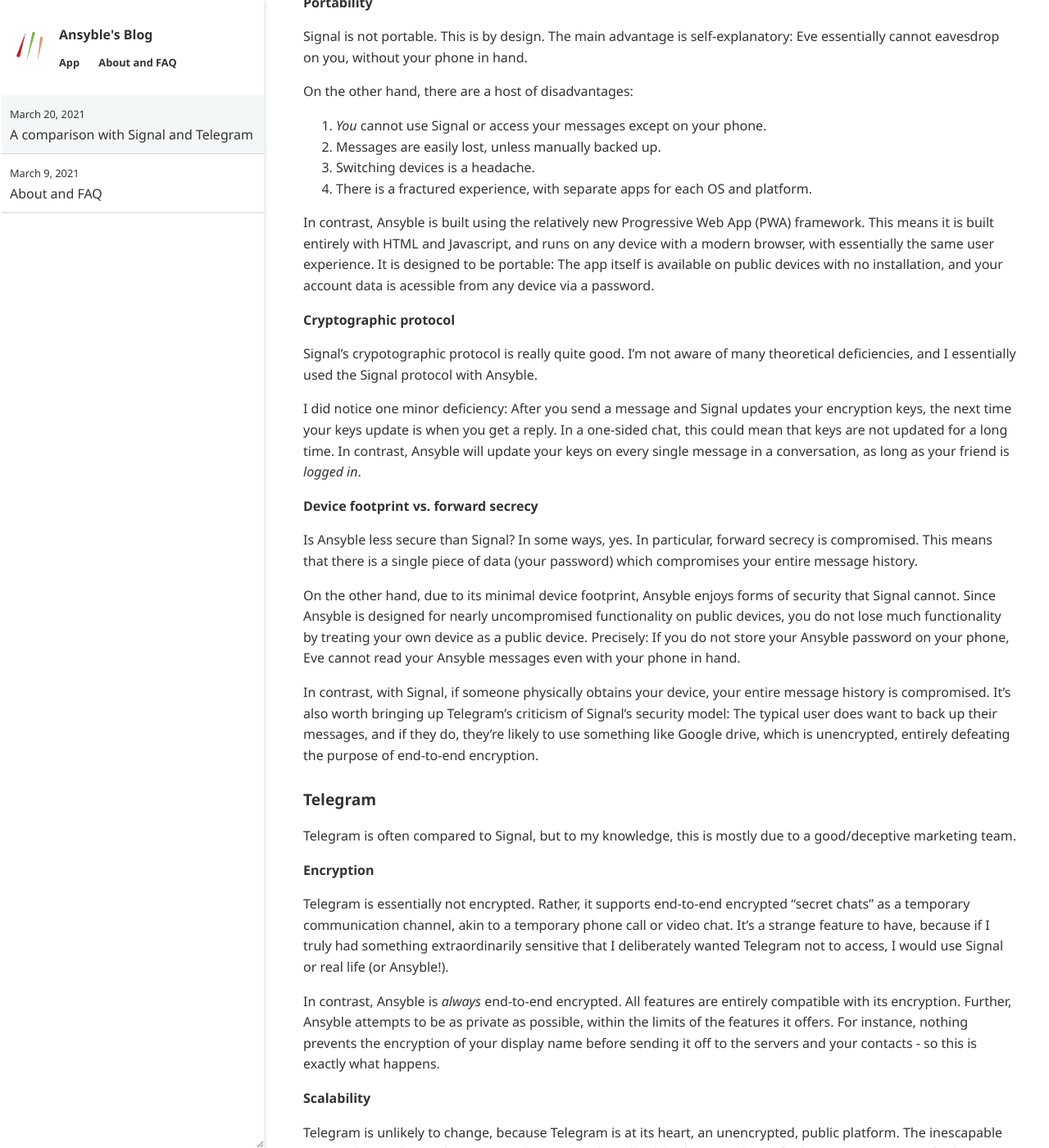
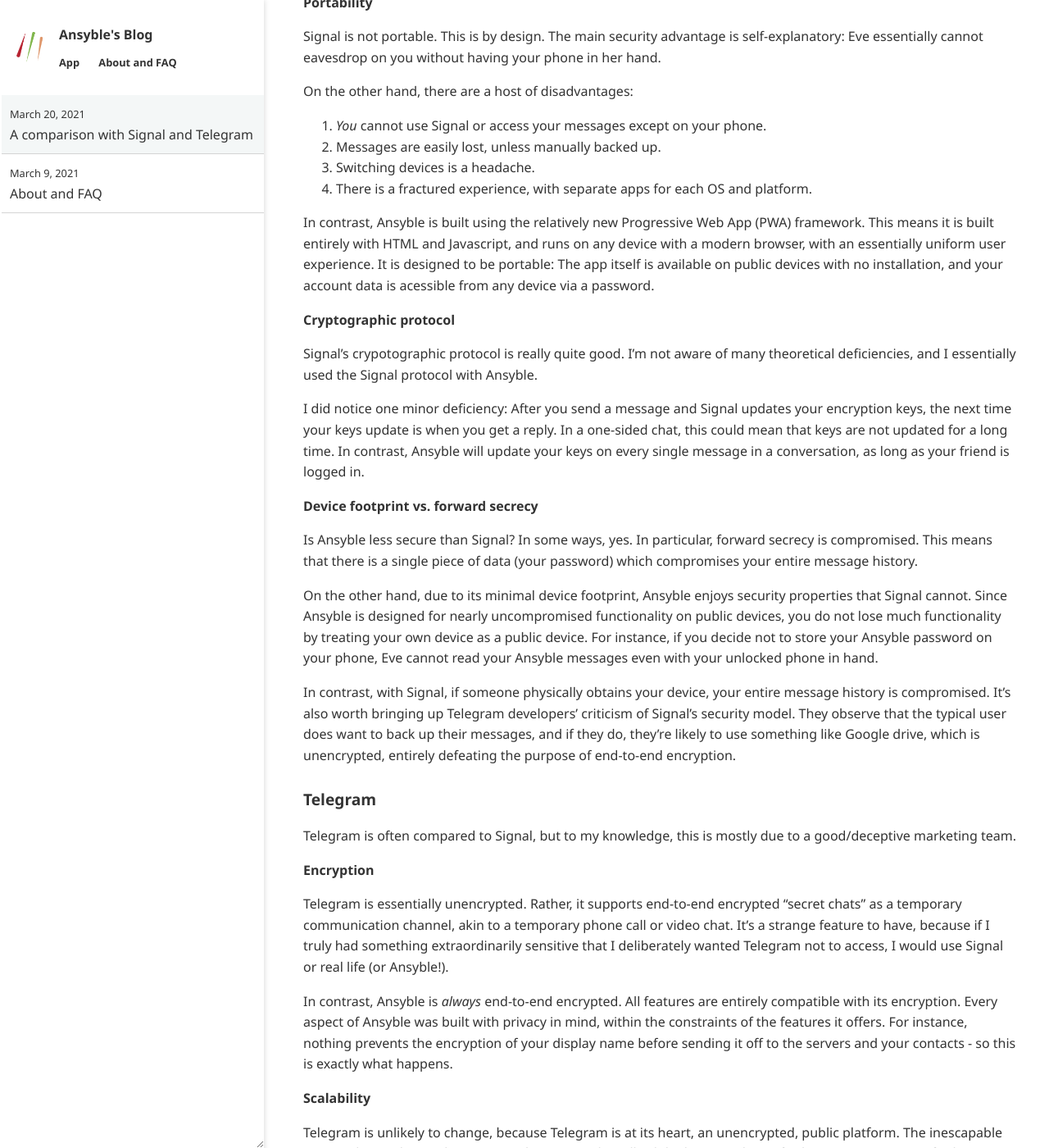
Before and after one commit to ansyblenetwork/ansybleblog, a Jekyll site: the page built from _posts/2021-03-20-a-comparison-with-signal-and-telegram.md, in a window 1280 px wide and 1400 px high, scrolled down 356 px. Shown: the whole window at 82% size. Built offline with Jekyll 4.4.1, drawn with Linux system fonts in a browser that asks for light colours; some of the changed text lies outside the part shown.

Commit message:
Update 2021-03-20-a-comparison-with-signal-and-telegram.md

```diff
--- a/_posts/2021-03-20-a-comparison-with-signal-and-telegram.md
+++ b/_posts/2021-03-20-a-comparison-with-signal-and-telegram.md
@@ -2,7 +2,7 @@
 title: "A comparison with Signal and Telegram"
 ---
 
-Ansyble is in many ways a theoretical endeavor, with the objective of optimizing between usability and encryption. In this post, we'll discuss how Ansyble differs from Signal and Telegram on the backend with a focus on data storage, security, and distribution, and how this manifests in the user experience.
+Ansyble's objective is to optimize between convenience and encryption. In this post, we'll discuss how Ansyble differs from Signal and Telegram on the backend with a focus on data storage, security, and distribution, and how this manifests in the user experience.
 
 
 ### Signal
@@ -11,7 +11,7 @@
 
 #### Portability
 
-Signal is not portable. This is by design. The main advantage is self-explanatory: Eve essentially cannot eavesdrop on you, without your phone in hand.
+Signal is not portable. This is by design. The main security advantage is self-explanatory: Eve essentially cannot eavesdrop on you without having your phone in her hand.
 
 On the other hand, there are a host of disadvantages:
 
@@ -20,21 +20,21 @@
 3. Switching devices is a headache.
 4. There is a fractured experience, with separate apps for each OS and platform.
 
-In contrast, Ansyble is built using the relatively new Progressive Web App (PWA) framework. This means it is built entirely with HTML and Javascript, and runs on any device with a modern browser, with essentially the same user experience. It is designed to be portable: The app itself is available on public devices with no installation, and your account data is acessible from any device via a password.
+In contrast, Ansyble is built using the relatively new Progressive Web App (PWA) framework. This means it is built entirely with HTML and Javascript, and runs on any device with a modern browser, with an essentially uniform user experience. It is designed to be portable: The app itself is available on public devices with no installation, and your account data is acessible from any device via a password.
 
 #### Cryptographic protocol
 
 Signal's crypotographic protocol is really quite good. I'm not aware of many theoretical deficiencies, and I essentially used the Signal protocol with Ansyble.
 
-I did notice one minor deficiency: After you send a message and Signal updates your encryption keys, the next time your keys update is when you get a reply. In a one-sided chat, this could mean that keys are not updated for a long time. In contrast, Ansyble will update your keys on every single message in a conversation, as long as your friend is _logged in_.
+I did notice one minor deficiency: After you send a message and Signal updates your encryption keys, the next time your keys update is when you get a reply. In a one-sided chat, this could mean that keys are not updated for a long time. In contrast, Ansyble will update your keys on every single message in a conversation, as long as your friend is logged in.
 
 #### Device footprint vs. forward secrecy
 
 Is Ansyble less secure than Signal? In some ways, yes. In particular, forward secrecy is compromised. This means that there is a single piece of data (your password) which compromises your entire message history.
 
-On the other hand, due to its minimal device footprint, Ansyble enjoys forms of security that Signal cannot. Since Ansyble is designed for nearly uncompromised functionality on public devices, you do not lose much functionality by treating your own device as a public device. Precisely: If you do not store your Ansyble password on your phone, Eve cannot read your Ansyble messages even with your phone in hand.
+On the other hand, due to its minimal device footprint, Ansyble enjoys security properties that Signal cannot. Since Ansyble is designed for nearly uncompromised functionality on public devices, you do not lose much functionality by treating your own device as a public device. For instance, if you decide not to store your Ansyble password on your phone, Eve cannot read your Ansyble messages even with your unlocked phone in hand.
 
-In contrast, with Signal, if someone physically obtains your device, your entire message history is compromised. It's also worth bringing up Telegram's criticism of Signal's security model: The typical user does want to back up their messages, and if they do, they're likely to use something like Google drive, which is unencrypted, entirely defeating the purpose of end-to-end encryption.
+In contrast, with Signal, if someone physically obtains your device, your entire message history is compromised. It's also worth bringing up Telegram developers' criticism of Signal's security model. They observe that the typical user does want to back up their messages, and if they do, they're likely to use something like Google drive, which is unencrypted, entirely defeating the purpose of end-to-end encryption.
 
 ### Telegram
 
@@ -42,14 +42,14 @@
 
 #### Encryption
 
-Telegram is essentially not encrypted. Rather, it supports end-to-end encrypted "secret chats" as a temporary communication channel, akin to a temporary phone call or video chat. It's a strange feature to have, because if I truly had something extraordinarily sensitive that I deliberately wanted Telegram not to access, I would use Signal or real life (or Ansyble!).
+Telegram is essentially unencrypted. Rather, it supports end-to-end encrypted "secret chats" as a temporary communication channel, akin to a temporary phone call or video chat. It's a strange feature to have, because if I truly had something extraordinarily sensitive that I deliberately wanted Telegram not to access, I would use Signal or real life (or Ansyble!).
 
-In contrast, Ansyble is _always_ end-to-end encrypted. All features are entirely compatible with its encryption. Further, Ansyble attempts to be as private as possible, within the limits of the features it offers. For instance, nothing prevents the encryption of your display name before sending it off to the servers and your contacts - so this is exactly what happens.
+In contrast, Ansyble is _always_ end-to-end encrypted. All features are entirely compatible with its encryption. Every aspect of Ansyble was built with privacy in mind, within the constraints of the features it offers. For instance, nothing prevents the encryption of your display name before sending it off to the servers and your contacts - so this is exactly what happens.
 
 #### Scalability
 
 Telegram is unlikely to change, because Telegram is at its heart, an unencrypted, public platform. The inescapable issue is that end-to-end encryption does not scale well, while the main draw of Telegram is its support for large communication channels. I've heard it does this very well.
 
-In contrast, Ansyble (and presumably Signal) are much less able to host communication channels including hundreds or thousands of participants, because proper encryption is computationally intensive.
+In contrast, Ansyble (and presumably Signal) are much less able to host communication channels involving hundreds or thousands of participants, because proper encryption is computationally intensive.
 
 It's unfortunate that people put Telegram in the same sentence as Signal; Telegram fits much better in a category with Twitter, Facebook, Twitch, etc.
```
